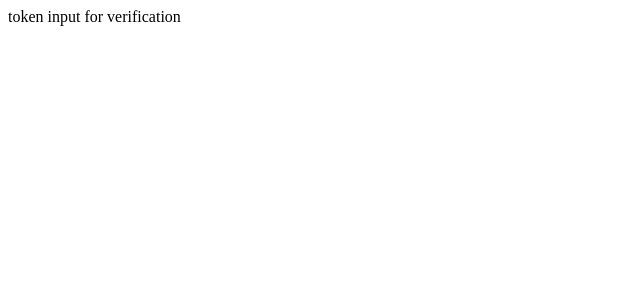
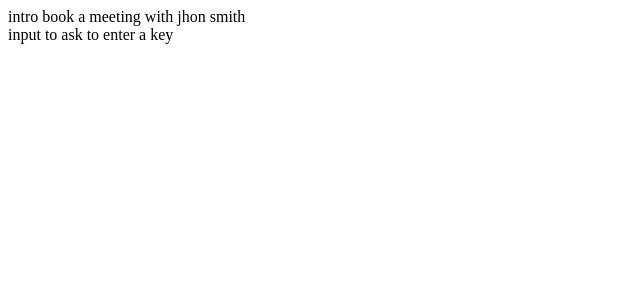
Before and after one commit to hirotachi/brief6-scheduler, a Vue app in the folder frontend/: page / in a window 1280 px wide. Shown: the top 300 px of the page, without its empty margins (0-640 px from the left). Built offline with nearby package versions, Linux system fonts and the light colour scheme.

Commit message:
add router with initial configuration

```diff
--- a/frontend/src/App.vue
+++ b/frontend/src/App.vue
@@ -1,5 +1,6 @@
 <template>
-  token input for verification
+
+  <router-view></router-view>
 </template>
 
 <script>
--- /dev/null
+++ b/frontend/src/router/index.js
@@ -0,0 +1,13 @@
+import { createRouter, createWebHistory } from "vue-router";
+import Home from "@/views/Home";
+import Booking from "@/views/Booking";
+
+const router = createRouter({
+  history: createWebHistory(),
+  routes: [
+    { path: "/", component: Home },
+    { path: "/booking", component: Booking },
+  ],
+});
+
+export default router;
--- /dev/null
+++ b/frontend/src/views/Booking.vue
@@ -0,0 +1,13 @@
+<template>
+  booking page
+</template>
+
+<script>
+export default {
+  name: 'Booking',
+};
+</script>
+
+<style scoped>
+
+</style>
--- /dev/null
+++ b/frontend/src/views/Home.vue
@@ -0,0 +1,14 @@
+<template>
+  <div>intro book a meeting with jhon smith</div>
+  <div>input to ask to enter a key</div>
+</template>
+
+<script>
+export default {
+  name: 'Home',
+};
+</script>
+
+<style scoped>
+
+</style>
```
Also changed, not shown: frontend/package.json (+5 -2 lines), frontend/src/main.js (+7 -3 lines), 1 other file (tests, documents, lock files or other folders).
